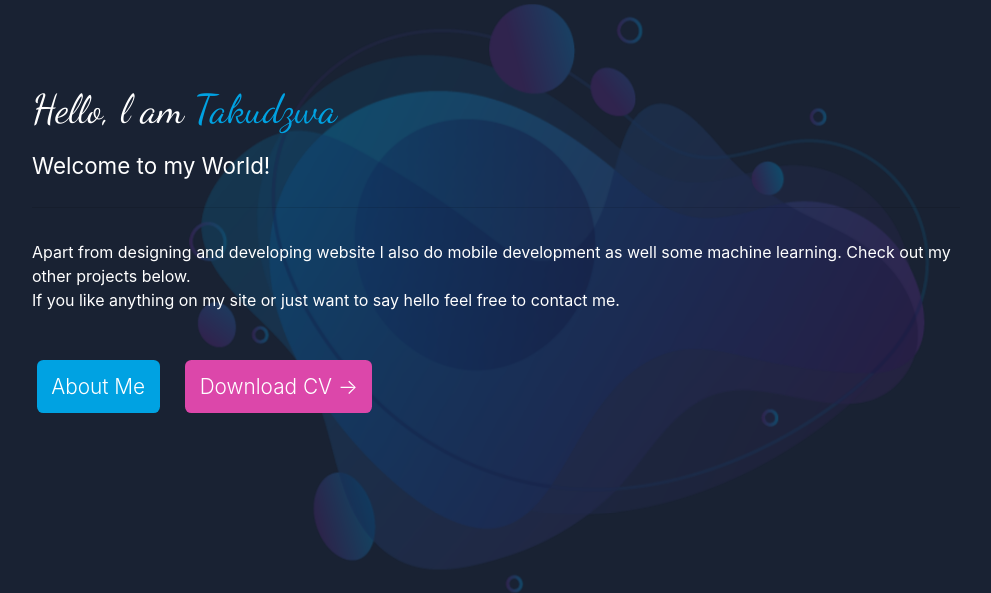
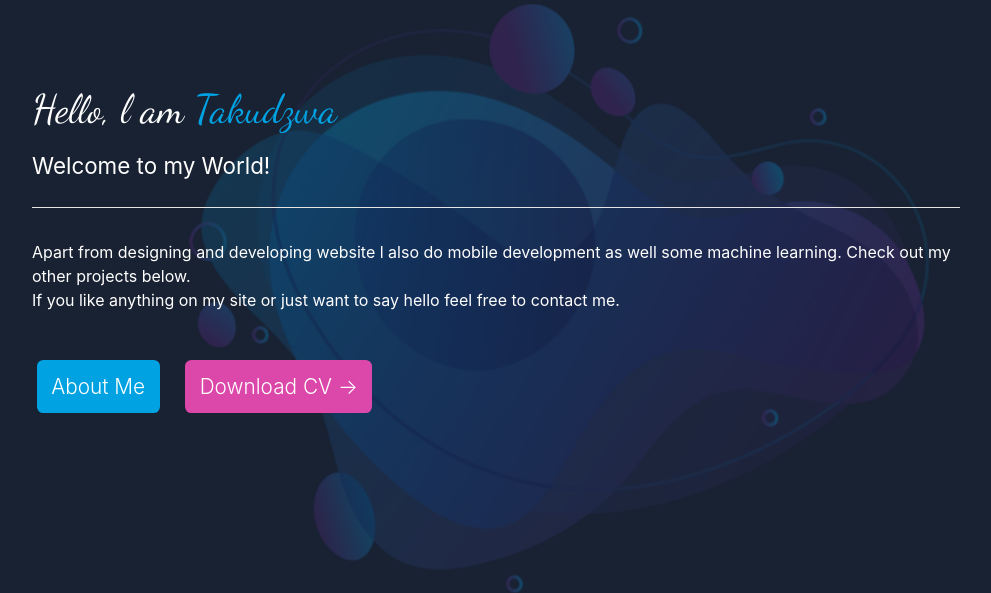
Before and after one commit to takuonline/portfolio_website_v3, a Flask app: page / in a window 1280 px wide. Shown: the part 177-770 px from the top of the page, without its empty margins (112-1103 px from the left). Run offline with Flask 2, Linux system fonts and the light colour scheme; style sheets or scripts are compiled from the project's sources; some libraries are stand-ins or nearby versions.

```diff
--- a/website/static/stylesheet/sass/layout/_header.scss
+++ b/website/static/stylesheet/sass/layout/_header.scss
@@ -10,6 +10,8 @@
     }
 
     &__line{
+animation: fade-in 3s ease-in-out;
+ background: white;
       @include res(phone){
         display: none;
       }
@@ -29,6 +31,7 @@
       overflow: hidden;
       background-size: 40%;
     }
+
 
 
 
```
